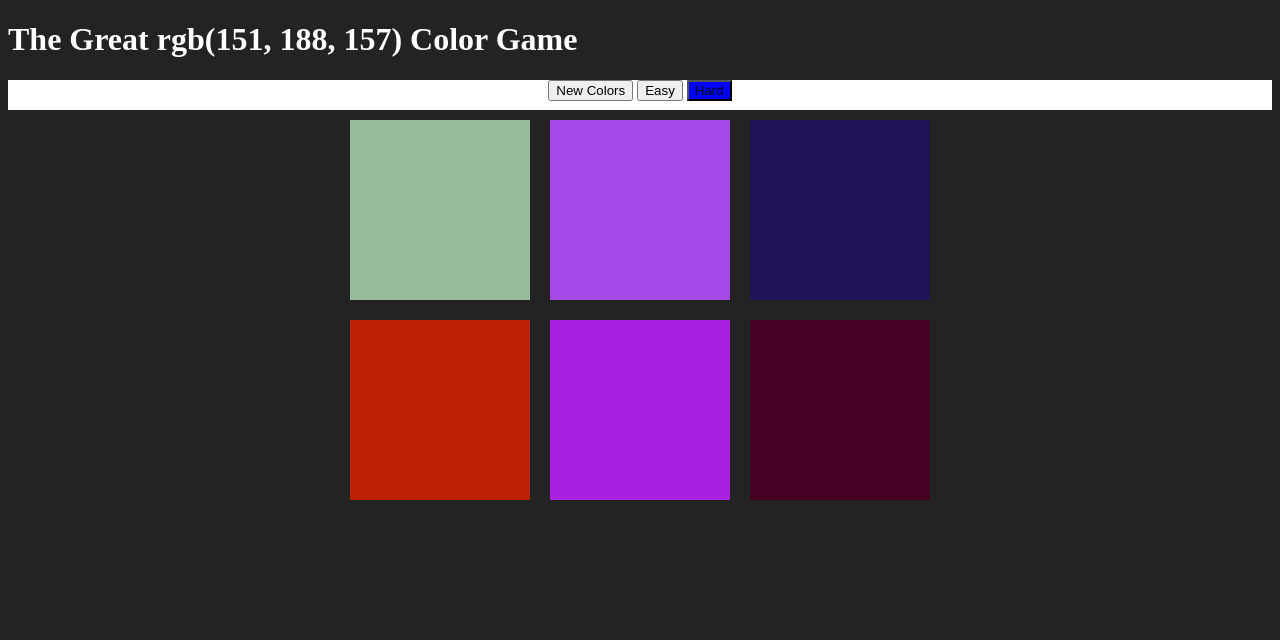
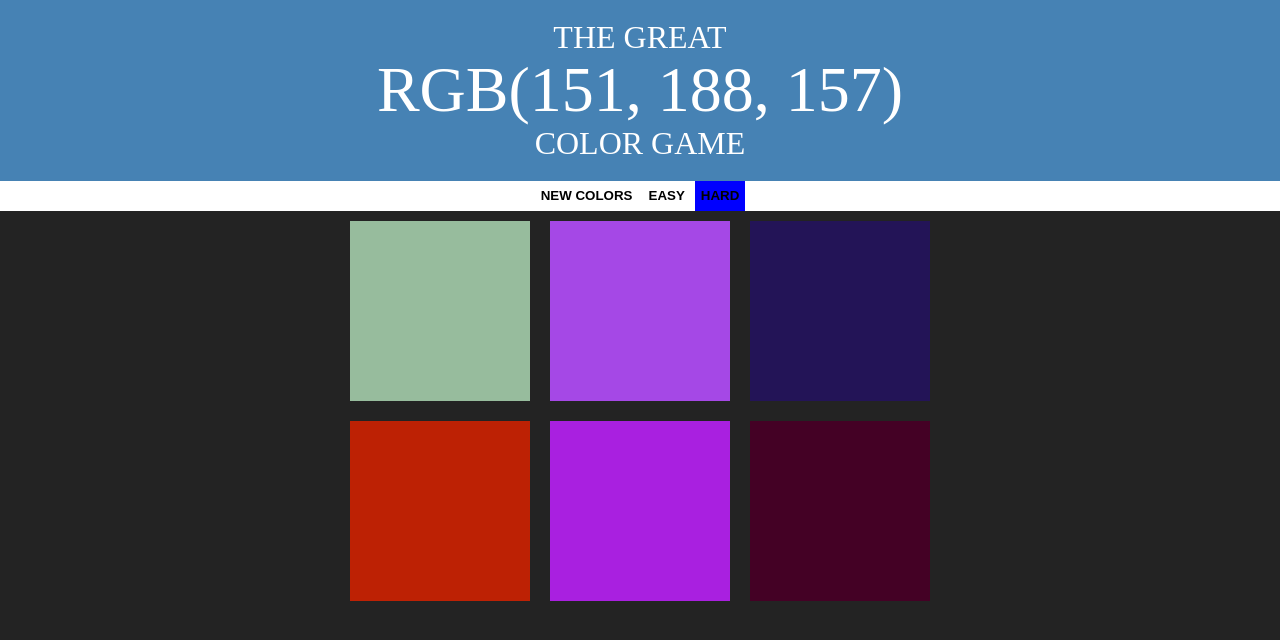
Before and after one commit to emilialach/color-game, a plain HTML site: page color.html in a window 1280 px wide. Drawn offline with Linux system fonts and the light colour scheme.

Commit message:
css changes

```diff
--- a/color.css
+++ b/color.css
@@ -1,5 +1,10 @@
 body {
     background-color: #232323;
+    margin: 0;
+    padding: 0;
+    box-sizing: border-box;
+    font-family: "Montserrat", "Avenir";
+    /*    font-style: normal;*/
 }
 
 .square {
@@ -17,6 +22,17 @@ body {
 
 h1 {
     color: white;
+    line-height: 1.1;
+    font-weight: normal;
+    text-align: center;
+    background: steelblue;
+    margin: 0;
+    text-transform: uppercase;
+    padding: 20px 0;
+}
+
+#colorDisplay {
+    font-size: 200%;
 }
 
 /*
@@ -35,3 +51,11 @@ span {
 .selected {
     background: blue;
 }
+
+button {
+    border: none;
+    background: none;
+    text-transform: uppercase;
+    height: 100%;
+    font-weight: 700;
+}
--- a/color.html
+++ b/color.html
@@ -8,7 +8,15 @@
 </head>
 
 <body>
-    <h1>The Great <span id="colorDisplay">RGB</span> Color Game</h1>
+
+    <h1>
+        The Great
+        <br>
+        <span id="colorDisplay">RGB</span>
+        <br>
+        Color Game
+    </h1>
+
     <div id="stripe">
         <button id="reset">New Colors</button>
         <span id="message"></span>
--- a/color.js
+++ b/color.js
@@ -53,7 +53,7 @@ resetButton.addEventListener("click", function () {
     for (var i = 0; i < squares.length; i++) {
         squares[i].style.backgroundColor = colors[i];
     }
-    h1.style.background = "#232323";
+    h1.style.background = "steelblue";
 })
 
 colorDisplay.textContent = pickedColor;
```
